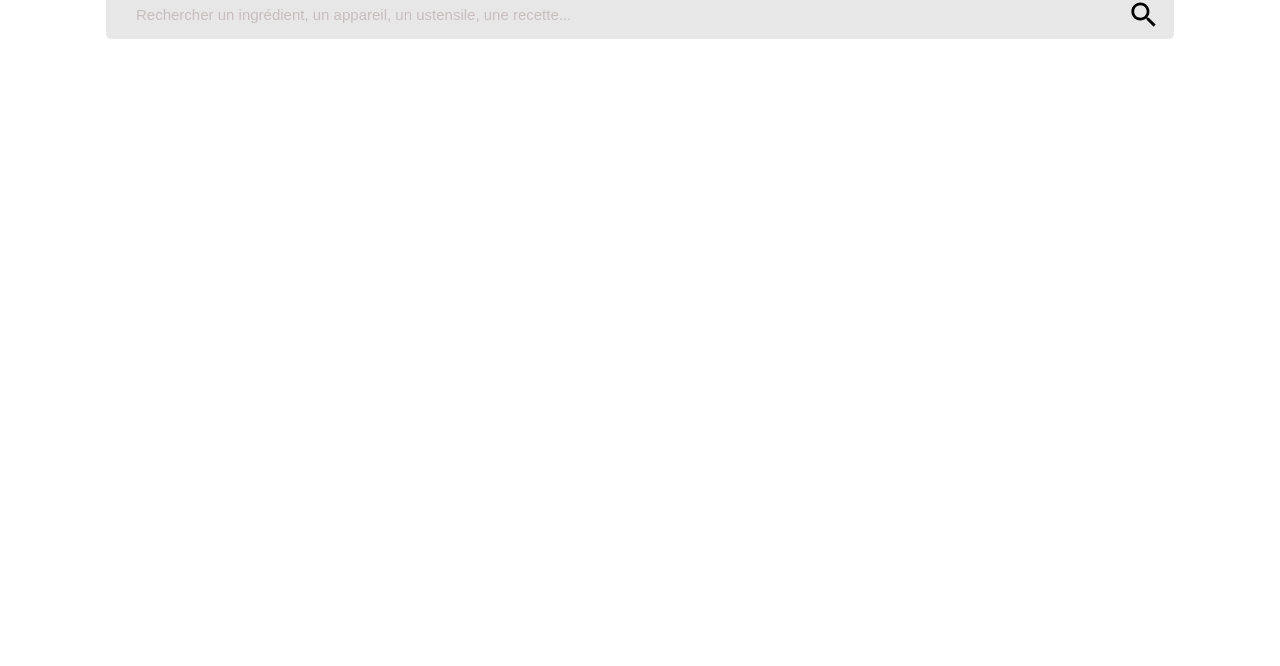
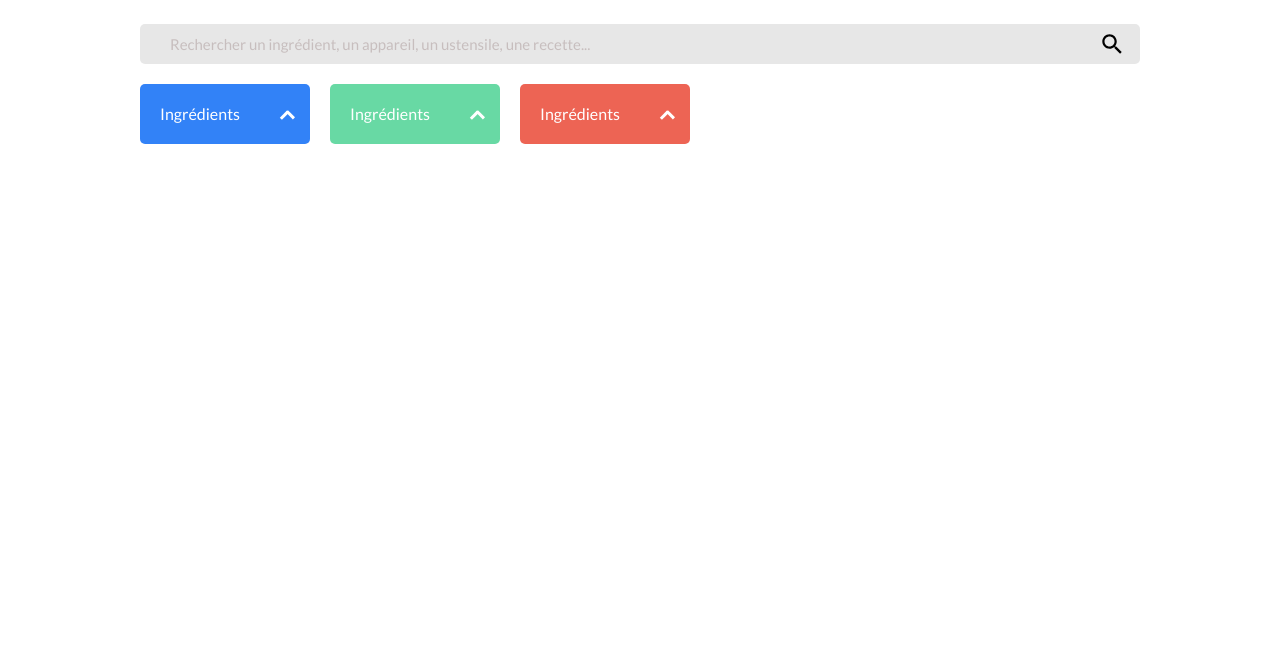
Before and after one commit to BuffaloDebile/Openclassrooms-P7, a plain HTML site: page index.html in a window 1280 px wide. Shown: the part 134-800 px from the top of the page. Drawn offline with Linux system fonts and the light colour scheme; a web font is replaced by a local one.

Commit message:
css filter chevron

```diff
--- a/index.html
+++ b/index.html
@@ -37,6 +37,23 @@
         </button>
       </div>
     </section>
+    <section class="filter">
+      <div class="filter__selector filter__selector--blue">
+        <input class="filter__input filter_input--primary" type="button" data-color="blue" data-value="Ingrédients"
+          value="Ingrédients">
+        <div class="filter__arrow"></div>
+      </div>
+      <div class="filter__selector filter__selector--green">
+        <input class="filter__input filter_input--primary" type="button" data-color="blue" data-value="Ingrédients"
+          value="Ingrédients">
+        <div class="filter__arrow"></div>
+      </div>
+      <div class="filter__selector filter__selector--red">
+        <input class="filter__input filter_input--primary" type="button" data-color="blue" data-value="Ingrédients"
+          value="Ingrédients">
+        <div class="filter__arrow"></div>
+      </div>
+    </section>
 
 
     <main>
--- a/styles/fonts.css
+++ b/styles/fonts.css
@@ -1,41 +1,2 @@
-@font-face {
-  font-family: 'DM-Sans';
-  src: url('../ressources/DM_Sans/DMSans-Regular.ttf') format('truetype');
-  font-weight: normal;
-  font-style: normal;
-}
-
-@font-face {
-  font-family: 'DM-Sans';
-  src: url('../ressources/DM_Sans/DMSans-Italic.ttf') format('truetype');
-  font-weight: normal;
-  font-style: italic;
-}
-
-@font-face {
-  font-family: 'DM-Sans';
-  src: url('../ressources/DM_Sans/DMSans-Medium.ttf') format('truetype');
-  font-weight: medium;
-  font-style: normal;
-}
-
-@font-face {
-  font-family: 'DM-Sans';
-  src: url('../ressources/DM_Sans/DMSans-MediumItalic.ttf') format('truetype');
-  font-weight: medium;
-  font-style: italic;
-}
-
-@font-face {
-  font-family: 'DM-Sans';
-  src: url('../ressources/DM_Sans/DMSans-Bold.ttf') format('truetype');
-  font-weight: bold;
-  font-style: normal;
-}
-
-@font-face {
-  font-family: 'DM-Sans';
-  src: url('../ressources/DM_Sans/DMSans-BoldItalic.ttf') format('truetype');
-  font-weight: bold;
-  font-style: italic;
-}
+/* LATO */
+@import url('https://fonts.googleapis.com/css2?family=Lato:ital,wght@0,100;0,300;0,400;0,700;0,900;1,100;1,300;1,400;1,700;1,900&display=swap');
--- a/styles/global.css
+++ b/styles/global.css
@@ -6,11 +6,13 @@
   color: var(--dark-grey-petit-plats);
 }
 
+/* HEADER */
+
 header {
   width: 100%;
   display: flex;
   justify-content: center;
-  margin-top: 20px;
+  margin-top: 35px;
 }
 
 .header__logoimg {
@@ -18,26 +20,29 @@ header {
   height: auto;
 }
 
-.searchbar {
-  /* width: 100%;
-  margin: 0 auto; */
-  margin-top: 20px;
+/* SEARCHBAR */
+
+section.searchbar {
+  width: 100%;
+  margin-top: 40px;
 }
 
 .search__inputwrapper {
-  display: flex;
   position: relative;
+  max-width: 1000px;
+  margin: 0 auto;
 }
 
 .search__input {
   width: 100%;
-  height: 5rem;
-  padding:  2rem 5rem 2rem 3rem;
+  height: 4rem;
+  padding: 2rem 5rem 2rem 3rem;
   background: var(--light-grey-petit-plats);
   border: none;
   text-overflow: ellipsis;
   white-space: nowrap;
-  font-size: var(--text-2xl);
+  font-size: clamp(var(--text-base), var(--text-base) + 1vw, var(--text-2xl));
+  font-weight: 500;
   border-radius: 0.5rem;
 }
 
@@ -60,6 +65,85 @@ header {
 }
 
 .search__loupe {
-  height: 2.5rem;
-  width: 2.5rem;
+  height: 2rem;
+  width: 2rem;
 }
+
+/* FILTERS */
+
+section.filter {
+  margin: 0 auto;
+  margin-top: 20px;
+  width: 100%;
+  max-width: 1000px;
+  display: flex;
+  column-gap: 2rem;
+}
+
+.filter__selector {
+  border-radius: 0.5rem;
+  cursor: pointer;
+  display: flex;
+  justify-content: start;
+  align-items: center;
+  width: 17rem;
+  height: 6rem;
+  padding: 0 0.5rem 0 0;
+}
+
+.filter__arrow {
+  height: 1.1rem;
+  width: 1.5rem;
+  position: relative;
+}
+
+.filter__arrow::before {
+  content: '';
+  position: absolute;
+  bottom: 0px;
+  width: 0.25rem;
+  height: 1rem;
+  transition: all 0.5s;
+  right: 2rem;
+  transform: rotate(45deg);
+  background-color: white;
+}
+
+.filter__arrow::after {
+  content: '';
+  content: '';
+  position: absolute;
+  bottom: 0px;
+  width: 0.25rem;
+  height: 1rem;
+  transition: all 0.5s;
+  right: 1.35rem;
+  transform: rotate(-45deg);
+  background-color: white;
+}
+
+.filter__selector--blue {
+  background: var(--blue-petit-plats);
+}
+
+.filter__selector--green {
+  background: var(--green-petit-plats);
+}
+
+.filter__selector--red {
+  background: var(--red-petit-plats);
+}
+
+.filter__input {
+  background: transparent;
+  padding: 0 2rem;
+  width: 100%;
+  height: 100%;
+  border: none;
+  color: white;
+  font-size: 1.6rem;
+  white-space: nowrap;
+  overflow: hidden;
+  text-overflow: ellipsis;
+  text-align: left;
+}
--- a/styles/reset.css
+++ b/styles/reset.css
@@ -37,7 +37,7 @@ body {
   scroll-behavior: smooth;
   text-rendering: optimizeSpeed;
   line-height: 1.5;
-  font-family: 'DM-Sans', Arial, sans-serif;
+  font-family: 'Lato', sans-serif;
 }
 
 /* Remove list styles on ul, ol elements with a class attribute */
--- a/styles/variables.css
+++ b/styles/variables.css
@@ -2,7 +2,7 @@ html,
 *,
 *::before,
 *::after {
-  --dark-petit-plats: #151515;
+  --dark-petit-plats: #222222;
   --light-grey-petit-plats: #e7e7e7;
   --dark-grey-petit-plats: #c7bebe;
   --blue-petit-plats: #3282f7;
```
Also changed, not shown: README.md.
